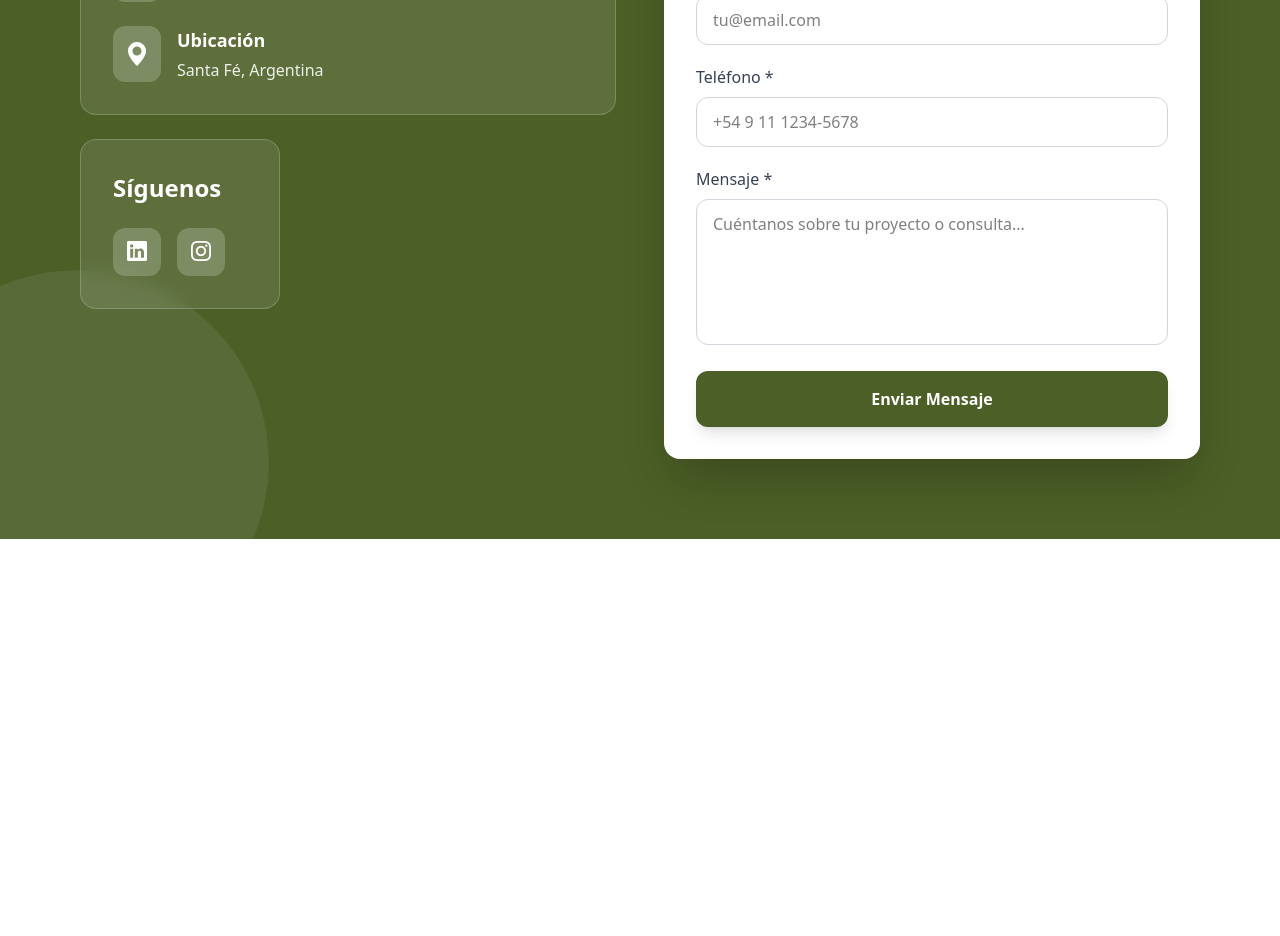
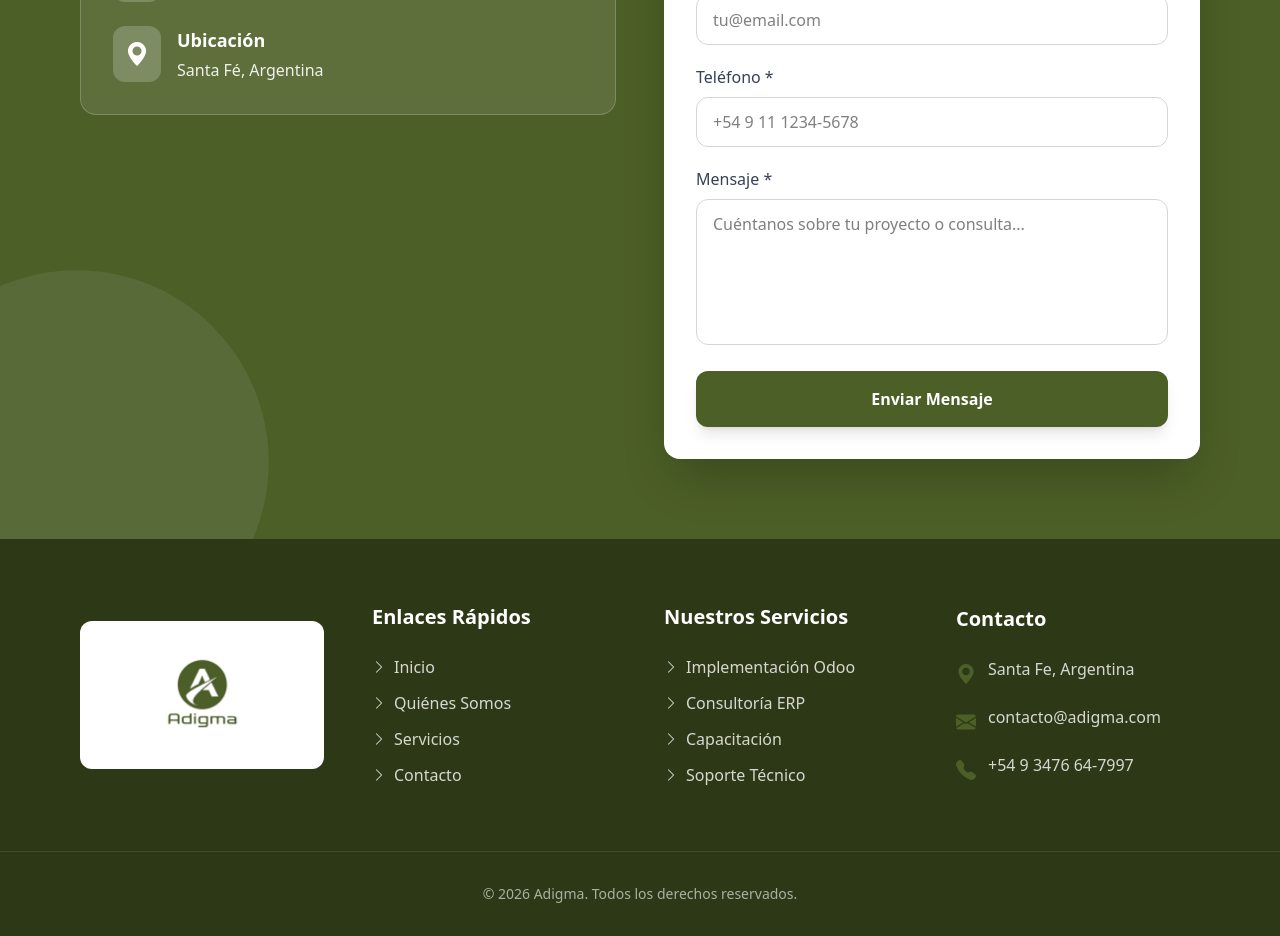
Before and after one commit to santimontironi/landing-Adigma-nextjs, a Next.js app: page / in a window 1280 px wide. Shown: the part 4220-5156 px from the top of the page. Before the commit the page ends 4759 px from the top, so only its background shows below. Built offline with nearby package versions, Linux system fonts and the light colour scheme.

Commit message:
footer completado

```diff
--- a/src/app/components/landing/Contact.jsx
+++ b/src/app/components/landing/Contact.jsx
@@ -39,20 +39,8 @@ const Contact = () => {
 
               <div className="space-y-6">
                 <ItemContact logo="bi bi-envelope-fill" title="Email" data="contacto@adigma.com" />
-                <ItemContact logo="bi bi-telephone-fill" title="Teléfono" data="+52 55 1234 5678" />
+                <ItemContact logo="bi bi-telephone-fill" title="Teléfono" data="+54 9 3476 64-7997" />
                 <ItemContact logo="bi bi-geo-alt-fill" title="Ubicación" data="Santa Fé, Argentina" />
-              </div>
-            </div>
-
-            <div className="bg-white/10 backdrop-blur-sm p-8 rounded-2xl border border-white/20 w-73 xl:w-50">
-              <h3 className="text-2xl font-bold text-white mb-6">Síguenos</h3>
-              <div className="flex gap-4">
-                <a href="#" className="bg-white/20 hover:bg-white/30 w-12 h-12 rounded-xl flex items-center justify-center transition-all duration-300 hover:scale-110" >
-                  <i className="bi bi-linkedin text-white text-xl"></i>
-                </a>
-                <a href="#" className="bg-white/20 hover:bg-white/30 w-12 h-12 rounded-xl flex items-center justify-center transition-all duration-300 hover:scale-110">
-                  <i className="bi bi-instagram text-white text-xl"></i>
-                </a>
               </div>
             </div>
           </div>
--- /dev/null
+++ b/src/app/components/landing/Footer.jsx
@@ -0,0 +1,142 @@
+import Link from "next/link"
+import Image from "next/image"
+
+const Footer = () => {
+    const currentYear = new Date().getFullYear()
+
+    return (
+        <footer className="bg-[#2d3916] text-white">
+
+            <div className="max-w-7xl mx-auto md:px-12 lg:px-20 py-16">
+                <div className="grid items-center justify-center content-center md:grid-cols-2 lg:grid-cols-4 gap-12">
+
+                    <div>
+                        <div className="bg-white p-3 rounded-xl">
+                            <Image
+                                src="/images/logo.png"
+                                alt="Adigma Logo"
+                                width={124}
+                                height={124}
+                                className="object-contain mx-auto"
+                            />
+                        </div>
+                    </div>
+
+                    <div>
+                        <h3 className="text-xl font-bold mb-6 text-white">Enlaces Rápidos</h3>
+                        <ul className="space-y-3">
+                            <li>
+                                <Link
+                                    href="/"
+                                    className="text-white/80 hover:text-white transition-colors duration-300 flex items-center gap-2 group"
+                                >
+                                    <i className="bi bi-chevron-right text-sm group-hover:translate-x-1 transition-transform"></i>
+                                    Inicio
+                                </Link>
+                            </li>
+                            <li>
+                                <Link
+                                    href="#nosotros"
+                                    className="text-white/80 hover:text-white transition-colors duration-300 flex items-center gap-2 group"
+                                >
+                                    <i className="bi bi-chevron-right text-sm group-hover:translate-x-1 transition-transform"></i>
+                                    Quiénes Somos
+                                </Link>
+                            </li>
+                            <li>
+                                <Link
+                                    href="#servicios"
+                                    className="text-white/80 hover:text-white transition-colors duration-300 flex items-center gap-2 group"
+                                >
+                                    <i className="bi bi-chevron-right text-sm group-hover:translate-x-1 transition-transform"></i>
+                                    Servicios
+                                </Link>
+                            </li>
+                            <li>
+                                <Link
+                                    href="#contacto"
+                                    className="text-white/80 hover:text-white transition-colors duration-300 flex items-center gap-2 group"
+                                >
+                                    <i className="bi bi-chevron-right text-sm group-hover:translate-x-1 transition-transform"></i>
+                                    Contacto
+                                </Link>
+                            </li>
+                        </ul>
+                    </div>
+
+
+                    <div>
+                        <h3 className="text-xl font-bold mb-6 text-white">Nuestros Servicios</h3>
+                        <ul className="space-y-3">
+                            <li>
+                                <h5 className="text-white/80 hover:text-white transition-colors duration-300 flex items-center gap-2 group" >
+                                    <i className="bi bi-chevron-right text-sm group-hover:translate-x-1 transition-transform"></i>
+                                    Implementación Odoo
+                                </h5>
+                            </li>
+                            <li>
+                                <h5 className="text-white/80 hover:text-white transition-colors duration-300 flex items-center gap-2 group">
+                                    <i className="bi bi-chevron-right text-sm group-hover:translate-x-1 transition-transform"></i>
+                                    Consultoría ERP
+                                </h5>
+                            </li>
+                            <li>
+                                <h5 className="text-white/80 hover:text-white transition-colors duration-300 flex items-center gap-2 group" >
+                                    <i className="bi bi-chevron-right text-sm group-hover:translate-x-1 transition-transform"></i>
+                                    Capacitación
+                                </h5>
+                            </li>
+                            <li>
+                                <h5 className="text-white/80 hover:text-white transition-colors duration-300 flex items-center gap-2 group">
+                                    <i className="bi bi-chevron-right text-sm group-hover:translate-x-1 transition-transform"></i>
+                                    Soporte Técnico
+                                </h5>
+                            </li>
+                        </ul>
+                    </div>
+
+                    <div>
+                        <h3 className="text-xl font-bold mb-6 text-white">Contacto</h3>
+                        <ul className="space-y-4">
+                            <li className="flex items-start gap-3">
+                                <i className="bi bi-geo-alt-fill text-[#4C5F26] text-xl mt-1"></i>
+                                <span className="text-white/80">
+                                    Santa Fe, Argentina
+                                </span>
+                            </li>
+                            <li className="flex items-start gap-3">
+                                <i className="bi bi-envelope-fill text-[#4C5F26] text-xl mt-1"></i>
+                                <a
+                                    href="mailto:contacto@adigma.com"
+                                    className="text-white/80 hover:text-white transition-colors"
+                                >
+                                    contacto@adigma.com
+                                </a>
+                            </li>
+                            <li className="flex items-start gap-3">
+                                <i className="bi bi-telephone-fill text-[#4C5F26] text-xl mt-1"></i>
+                                <a
+                                    href="tel:+5491112345678"
+                                    className="text-white/80 hover:text-white transition-colors"
+                                >
+                                    +54 9 3476 64-7997
+                                </a>
+                            </li>
+                        </ul>
+                    </div>
+
+                </div>
+            </div>
+
+            <div className="border-t border-white/10">
+                <div className="flex flex-col text-center p-8 md:flex-row justify-center items-center gap-4">
+                    <p className="text-white/60 text-sm md:text-left">
+                        © {currentYear} Adigma. Todos los derechos reservados.
+                    </p>
+                </div>
+            </div>
+        </footer>
+    )
+}
+
+export default Footer
--- a/src/app/page.jsx
+++ b/src/app/page.jsx
@@ -2,6 +2,7 @@ import HomePage from "./components/landing/Home"
 import AboutPage from "./components/landing/AboutUs"
 import ServicesPage from "./components/landing/Services"
 import ContactPage from "./components/landing/Contact"
+import Footer from "./components/landing/Footer"
 
 export default function Page() {
   return (
@@ -21,6 +22,11 @@ export default function Page() {
       <section id="contacto">
         <ContactPage />
       </section>
+
+      <section>
+        <Footer />
+      </section>
+
     </>
   )
 }
```
